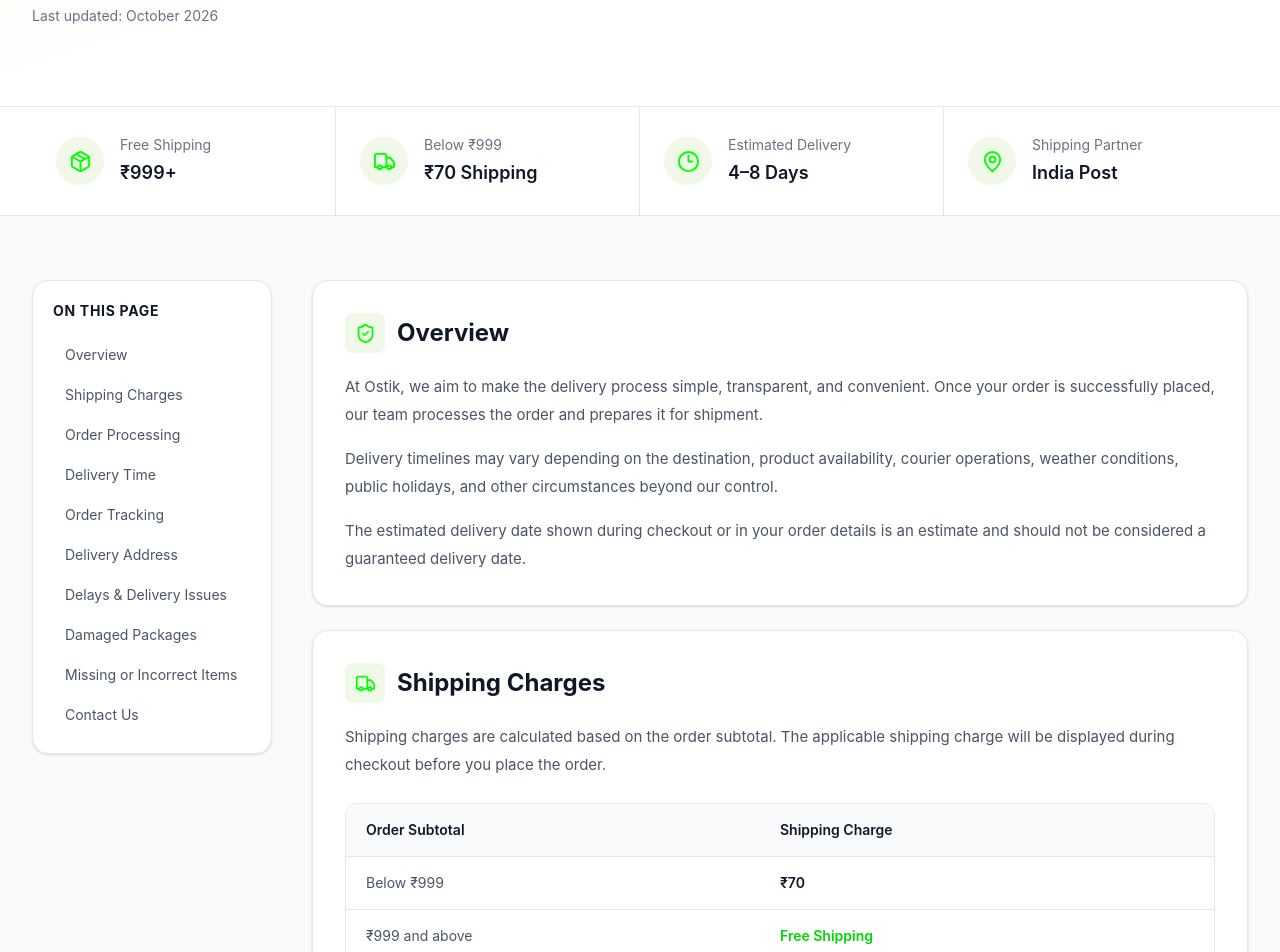
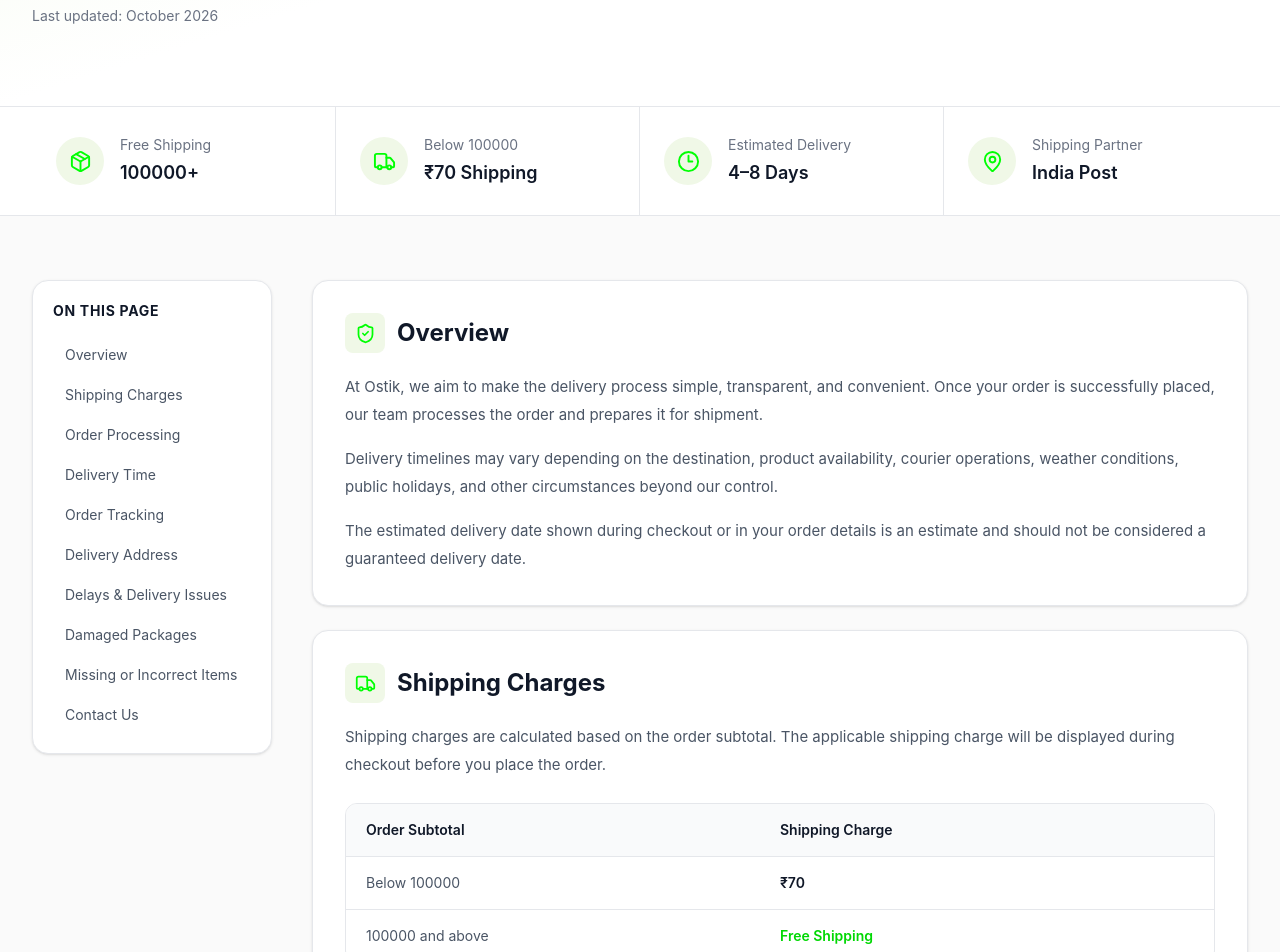
Before and after one commit to fullstackdeveloperpixoxiq/Ostik-frontend, a React (Vite) app: page /shippingPolicy in a window 1280 px wide. Shown: the part 300-1252 px from the top of the page. Built offline with nearby package versions, Linux system fonts and the light colour scheme.

Commit message:
updated small corrections required from sir

```diff
--- a/src/Pages/ShippingPolicy/ShippingPolicy.jsx
+++ b/src/Pages/ShippingPolicy/ShippingPolicy.jsx
@@ -71,7 +71,7 @@ const ShippingPolicy = () => {
             <div>
               <p className="text-sm text-gray-500">Free Shipping</p>
               <p className="mt-1 text-lg font-semibold text-gray-900">
-                ₹999+
+                100000+
               </p>
             </div>
           </div>
@@ -83,7 +83,7 @@ const ShippingPolicy = () => {
             </div>
 
             <div>
-              <p className="text-sm text-gray-500">Below ₹999</p>
+              <p className="text-sm text-gray-500">Below 100000</p>
               <p className="mt-1 text-lg font-semibold text-gray-900">
                 ₹70 Shipping
               </p>
@@ -218,12 +218,12 @@ const ShippingPolicy = () => {
                 </div>
 
                 <div className="grid grid-cols-2 border-t border-gray-200 px-5 py-4 text-sm text-gray-600">
-                  <span>Below ₹999</span>
+                  <span>Below 100000</span>
                   <span className="font-semibold text-gray-900">₹70</span>
                 </div>
 
                 <div className="grid grid-cols-2 border-t border-gray-200 px-5 py-4 text-sm text-gray-600">
-                  <span>₹999 and above</span>
+                  <span>100000 and above</span>
                   <span className="font-semibold text-[#00d803]">
                     Free Shipping
                   </span>
@@ -621,8 +621,8 @@ const ShippingPolicy = () => {
                     Is shipping free on all orders?
                   </h3>
                   <p className="mt-2 text-sm leading-6 text-gray-600">
-                    Orders with a subtotal of ₹999 or above are eligible for
-                    free shipping. Orders below ₹999 have a shipping charge of
+                    Orders with a subtotal of ₹100000 or above are eligible for
+                    free shipping. Orders below ₹100000 have a shipping charge of
                     ₹70.
                   </p>
                 </div>
```
